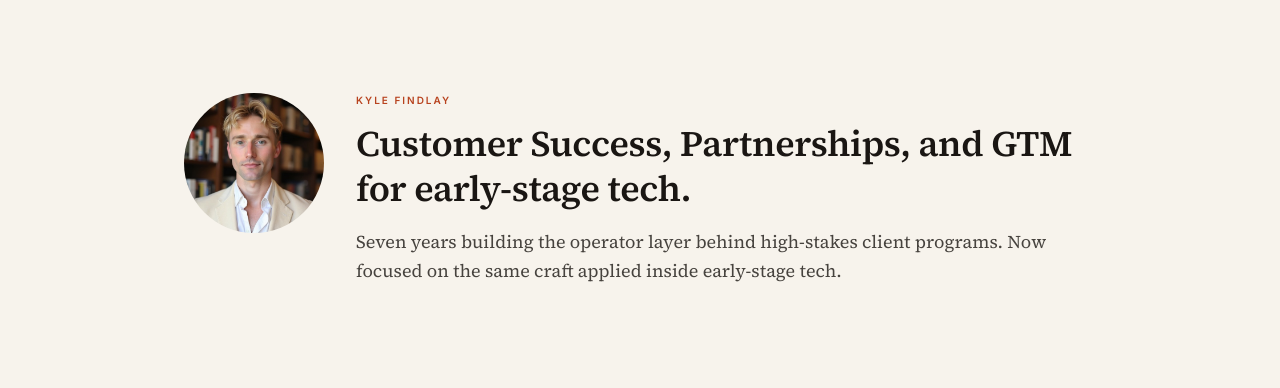
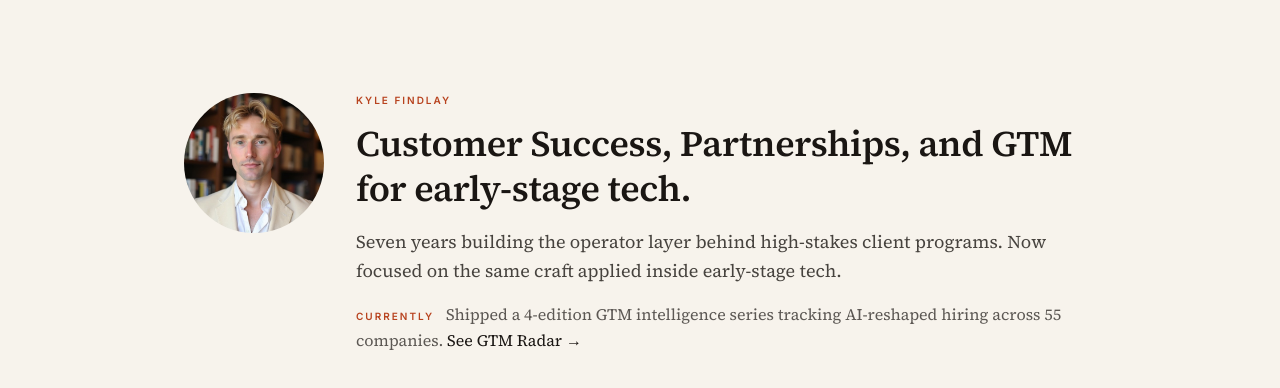
Before and after one commit to kylefindlay828-wq/kyle-site, an Astro site: page / in a window 1280 px wide. Shown: the part 64-452 px from the top of the page. Built offline with nearby package versions, Linux system fonts and the light colour scheme; Astro itself is replaced by a stand-in of ours.

Commit message:
home: add currently-shipping line + GTM Radar CTA; rewrite experiential body
Why: Home page didn't surface the artifact that differentiates Kyle in 2026.
Experiential section read as a name-drop list rather than mapping festival
ops to GTM operator skills the headline promises.

```diff
--- a/src/components/tabs/Home.astro
+++ b/src/components/tabs/Home.astro
@@ -19,6 +19,11 @@ import headshot from '../../assets/photos/headshot.jpg';
       <p class="font-serif text-lg text-ink/80 leading-relaxed">
         Seven years building the operator layer behind high-stakes client programs. Now focused on the same craft applied inside early-stage tech.
       </p>
+      <p class="font-serif text-base text-ink/70 leading-relaxed mt-4">
+        <span class="text-[10px] font-sans font-semibold uppercase tracking-[0.2em] text-accent mr-2">Currently</span>
+        Shipped a 4-edition GTM intelligence series tracking AI-reshaped hiring across 55 companies.
+        <a href="#gtm-radar" class="text-accent hover:underline whitespace-nowrap">See GTM Radar →</a>
+      </p>
     </div>
   </div>
 </div>
--- a/src/content/work.ts
+++ b/src/content/work.ts
@@ -26,7 +26,7 @@ export const roles: Role[] = [
     title: 'Experiential Production',
     subtitle: 'Producer / Artist Liaison · Stichting Tenclub · Wildeburg · Landjuweel · Into the Woods · ADE · Lightning in a Bottle · Insider Expeditions',
     body:
-      "Producing across venues, festivals, and expeditions — Stichting Tenclub in Amsterdam, the Dutch festival circuit (Wildeburg, Landjuweel, Into the Woods, ADE), and California's Lightning in a Bottle. With Insider Expeditions, onboard producer for Antarctica and Bahamas voyages, and trip design and sales for Egypt and Brazil. Calm-under-pressure work — translating creative vision into live reality.",
+      "Owned the customer experience end-to-end on programs where the stakes were live and the room was full. Artist liaison and producer at Tenclub (Amsterdam), the Dutch festival circuit (Wildeburg, Landjuweel, Into the Woods, ADE), and Lightning in a Bottle in California — the seat where artist contracts, sponsor activations, ops vendors, and creative direction collide and someone has to make the call in real time. Onboard producer for Insider Expeditions in Antarctica and the Bahamas; trip design and sales for Egypt and Brazil. The thread under all of it: translate a creative vision into operational reality, manage stakeholders with conflicting incentives, and deliver under conditions that don't tolerate a second take. The same operator skill that scales inside an early-stage GTM team.",
     photos: [
       { src: '/photos/work/experiential-1.jpg', caption: 'Festival team · Wildeburg' },
       {
```
